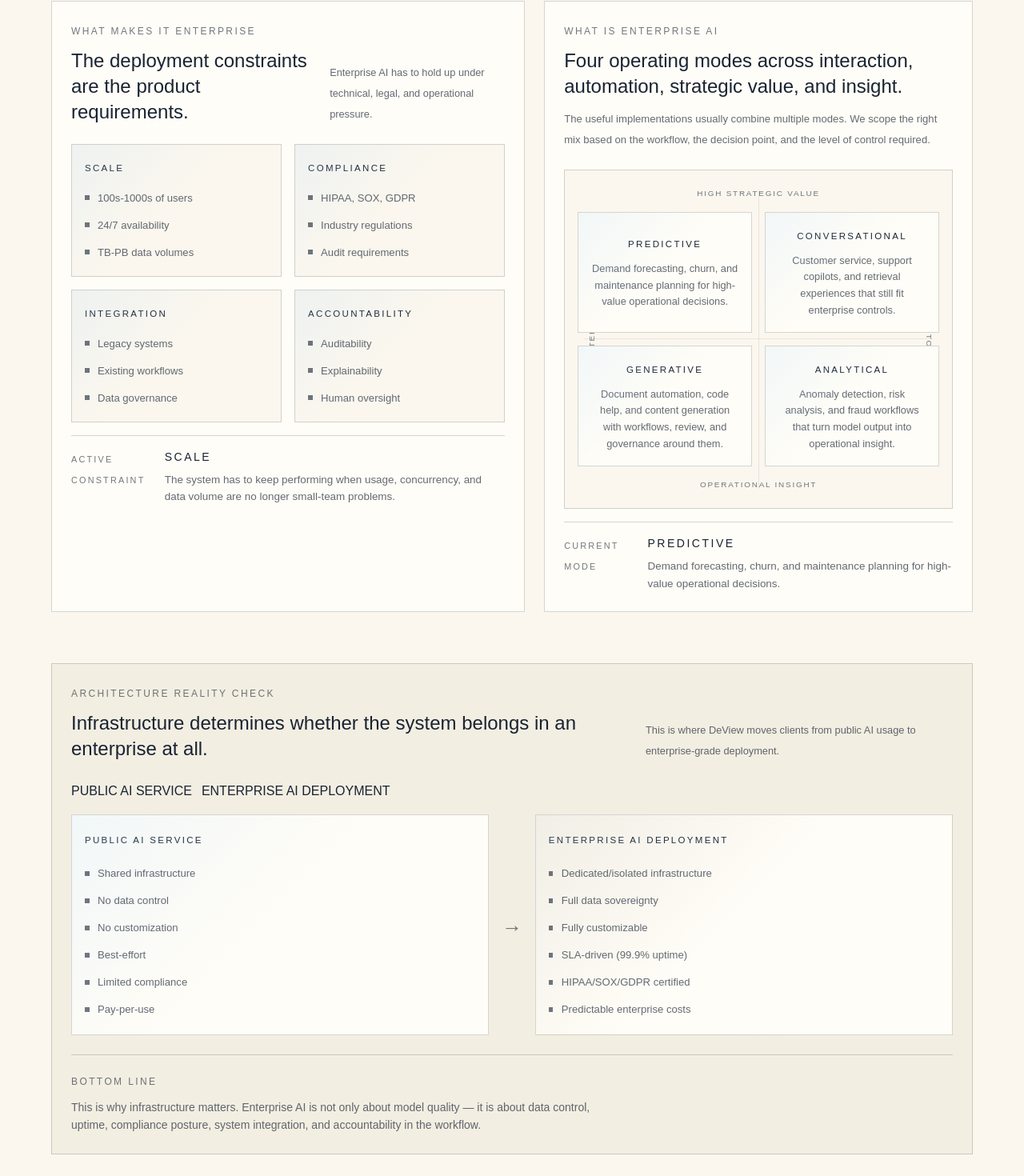
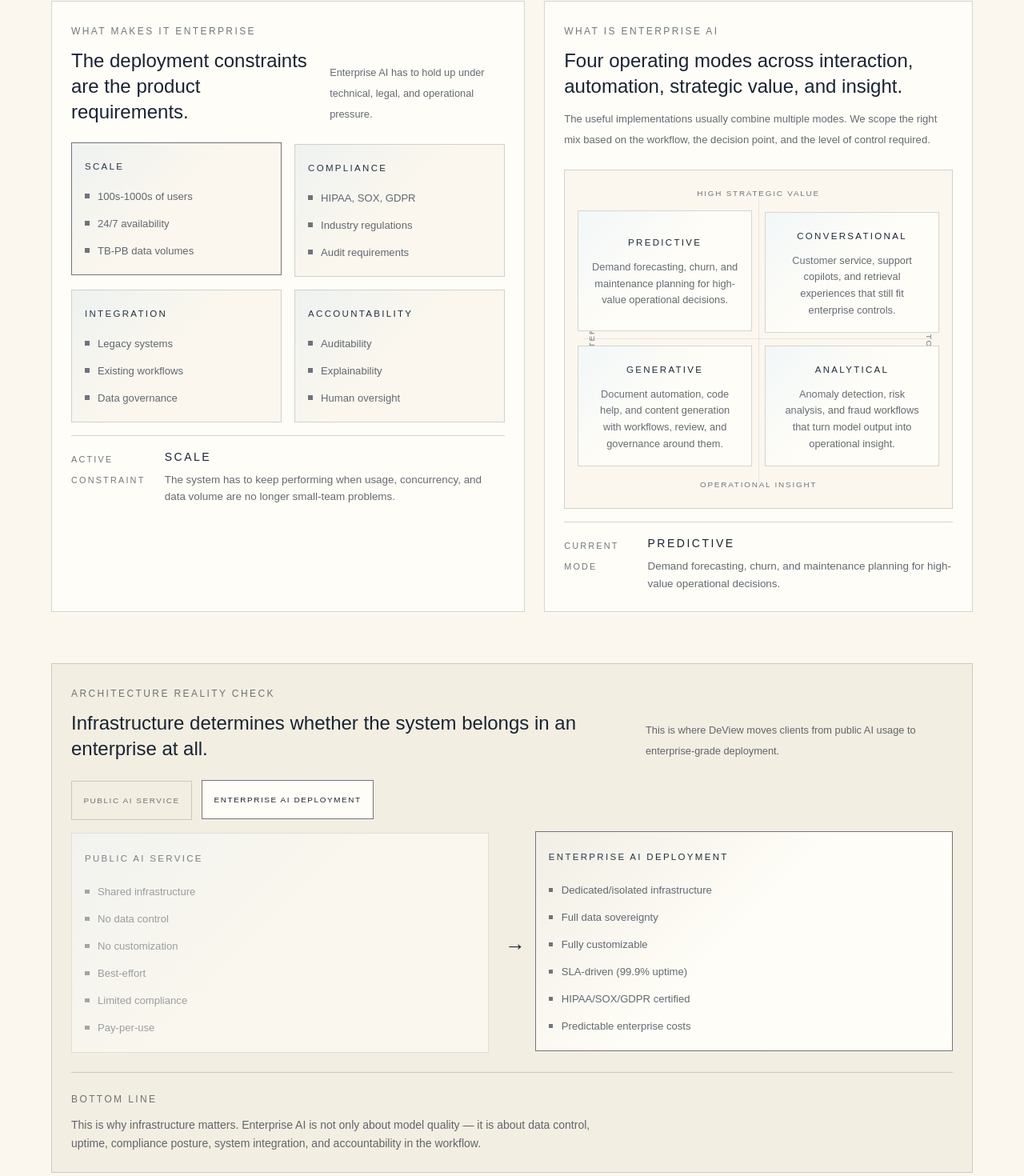
Before and after one commit to artemiusradin-png/deview-website, a Next.js app: page / in a window 1280 px wide. Shown: the part 1790-3260 px from the top of the page at 80% size. Built offline with nearby package versions, Linux system fonts and the light colour scheme.

Commit message:
Add motion to enterprise AI section

```diff
--- a/app/globals.css
+++ b/app/globals.css
@@ -485,6 +485,11 @@ html[data-theme="light"] .hero-fallback {
 .enterprise-mode {
   position: relative;
   overflow: hidden;
+  transition:
+    border-color 180ms ease,
+    background-color 180ms ease,
+    opacity 180ms ease,
+    transform 180ms ease;
 }
 
 .enterprise-card::before,
@@ -518,6 +523,35 @@ html[data-theme="light"] .enterprise-mode::before {
   height: 0.35rem;
   border-radius: 0;
   background: var(--white-60);
+}
+
+.enterprise-card-button,
+.enterprise-mode,
+.enterprise-chip {
+  cursor: pointer;
+}
+
+.enterprise-card-button {
+  width: 100%;
+}
+
+.enterprise-card-button:hover,
+.enterprise-card-button:focus-visible,
+.enterprise-card-active {
+  border-color: var(--white-60);
+  transform: translateY(-2px);
+}
+
+.enterprise-mode:hover,
+.enterprise-mode:focus-visible,
+.enterprise-mode-active {
+  border-color: var(--white-60);
+  background: var(--background);
+  transform: translateY(-2px);
+}
+
+.enterprise-detail {
+  min-height: 5.5rem;
 }
 
 .enterprise-map {
@@ -579,6 +613,15 @@ html[data-theme="light"] .enterprise-mode::before {
   background: var(--surface-elevated);
 }
 
+.enterprise-compare-active {
+  border-color: var(--white-60);
+  transform: translateY(-2px);
+}
+
+.enterprise-compare-dim {
+  opacity: 0.6;
+}
+
 .enterprise-compare-enterprise {
   background:
     linear-gradient(135deg, rgba(255, 255, 255, 0.08), transparent 48%),
@@ -597,6 +640,43 @@ html[data-theme="light"] .enterprise-compare-enterprise {
   justify-content: center;
   color: var(--white-60);
   font-size: 1.6rem;
+  transition:
+    color 180ms ease,
+    transform 180ms ease;
+}
+
+.enterprise-arrow-enterprise {
+  color: var(--white-100);
+  transform: translateX(4px);
+}
+
+.enterprise-arrow-public {
+  color: var(--white-40);
+  transform: translateX(-4px);
+}
+
+.enterprise-chip {
+  border: 1px solid var(--white-20);
+  background: transparent;
+  color: var(--white-60);
+  padding: 0.65rem 0.9rem;
+  text-transform: uppercase;
+  letter-spacing: 0.16em;
+  font-size: 0.62rem;
+  transition:
+    border-color 180ms ease,
+    color 180ms ease,
+    background-color 180ms ease,
+    transform 180ms ease;
+}
+
+.enterprise-chip:hover,
+.enterprise-chip:focus-visible,
+.enterprise-chip-active {
+  border-color: var(--white-60);
+  color: var(--white-100);
+  background: var(--surface-elevated);
+  transform: translateY(-1px);
 }
 
 @media (max-width: 961px) {
@@ -619,6 +699,14 @@ html[data-theme="light"] .enterprise-compare-enterprise {
   .enterprise-arrow {
     min-height: 2.5rem;
     transform: rotate(90deg);
+  }
+
+  .enterprise-arrow-enterprise {
+    transform: rotate(90deg) translateX(4px);
+  }
+
+  .enterprise-arrow-public {
+    transform: rotate(90deg) translateX(-4px);
   }
 }
 
```
